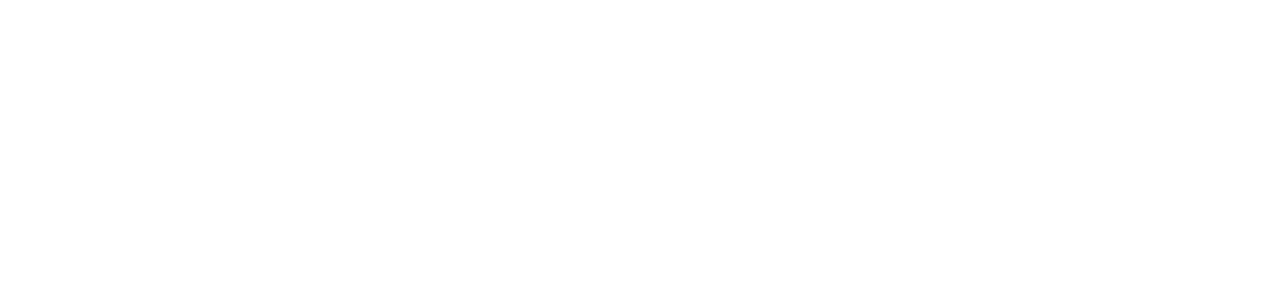
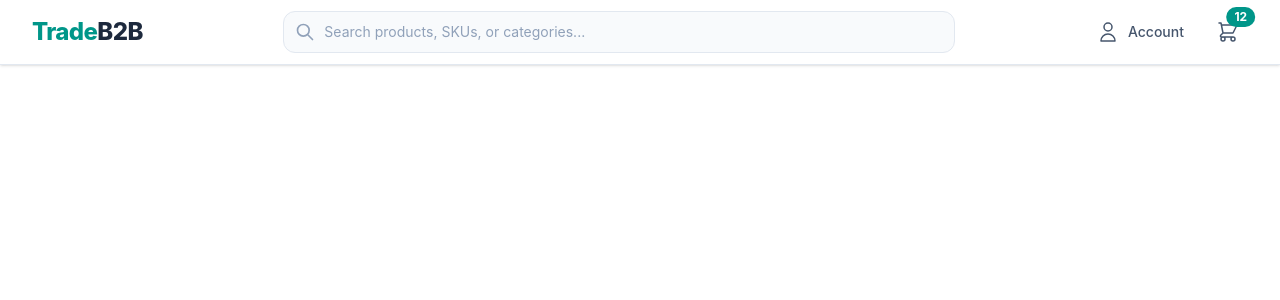
Before and after one commit to RonakDutta/wholesale-product, a React (Vite) app in the folder client/: page / in a window 1280 px wide. Shown: the top 300 px of the page. Built offline with nearby package versions, Linux system fonts and the light colour scheme.

Commit message:
First client commit

```diff
--- a/client/package.json
+++ b/client/package.json
@@ -13,6 +13,8 @@
     "@tailwindcss/vite": "^4.3.2",
     "react": "^19.2.7",
     "react-dom": "^19.2.7",
+    "react-router": "^7.18.1",
+    "react-router-dom": "^7.18.1",
     "tailwindcss": "^4.3.2"
   },
   "devDependencies": {
--- a/client/src/App.jsx
+++ b/client/src/App.jsx
@@ -1,5 +1,11 @@
+import Mainlayout from "./layouts/Mainlayout";
+
 function App() {
-  return <div></div>;
+  return (
+    <div>
+      <Mainlayout />
+    </div>
+  );
 }
 
 export default App;
--- /dev/null
+++ b/client/src/components/Navbar.jsx
@@ -0,0 +1,88 @@
+import React from "react";
+
+export default function Navbar() {
+  return (
+    <header className="sticky top-0 z-50 w-full bg-white border-b border-slate-200 shadow-sm">
+      <div className="max-w-7xl mx-auto px-4 sm:px-6 lg:px-8">
+        <div className="flex justify-between items-center h-16">
+          {/* Logo Section */}
+          <div className="shrink-0 flex items-center cursor-pointer">
+            <span className="text-2xl font-extrabold text-teal-600 tracking-tight">
+              Trade<span className="text-slate-800">B2B</span>
+            </span>
+          </div>
+
+          {/* Center Search Bar (Crucial for Grocery/Wholesale layouts) */}
+          <div className="flex-1 max-w-2xl mx-8 hidden md:block">
+            <div className="relative group">
+              <div className="absolute inset-y-0 left-0 pl-3 flex items-center pointer-events-none">
+                <svg
+                  className="h-5 w-5 text-slate-400 group-focus-within:text-teal-600 transition-colors"
+                  fill="none"
+                  viewBox="0 0 24 24"
+                  stroke="currentColor"
+                >
+                  <path
+                    strokeLinecap="round"
+                    strokeLinejoin="round"
+                    strokeWidth={2}
+                    d="M21 21l-6-6m2-5a7 7 0 11-14 0 7 7 0 0114 0z"
+                  />
+                </svg>
+              </div>
+              <input
+                type="text"
+                className="block w-full pl-10 pr-3 py-2.5 border border-slate-200 rounded-xl leading-5 bg-slate-50 text-slate-700 placeholder-slate-400 focus:outline-none focus:bg-white focus:ring-2 focus:ring-teal-500 focus:border-teal-500 transition-all duration-200 sm:text-sm"
+                placeholder="Search products, SKUs, or categories..."
+              />
+            </div>
+          </div>
+
+          {/* Right Actions Section */}
+          <div className="flex items-center space-x-6">
+            {/* Account / User */}
+            <button className="flex items-center text-slate-600 hover:text-teal-600 transition-colors">
+              <svg
+                className="h-6 w-6"
+                fill="none"
+                viewBox="0 0 24 24"
+                stroke="currentColor"
+              >
+                <path
+                  strokeLinecap="round"
+                  strokeLinejoin="round"
+                  strokeWidth={1.5}
+                  d="M16 7a4 4 0 11-8 0 4 4 0 018 0zM12 14a7 7 0 00-7 7h14a7 7 0 00-7-7z"
+                />
+              </svg>
+              <span className="ml-2 text-sm font-medium hidden lg:block">
+                Account
+              </span>
+            </button>
+
+            {/* Cart with Notification Badge */}
+            <button className="relative p-2 text-slate-600 hover:text-teal-600 transition-colors">
+              <svg
+                className="h-6 w-6"
+                fill="none"
+                viewBox="0 0 24 24"
+                stroke="currentColor"
+              >
+                <path
+                  strokeLinecap="round"
+                  strokeLinejoin="round"
+                  strokeWidth={1.5}
+                  d="M3 3h2l.4 2M7 13h10l4-8H5.4M7 13L5.4 5M7 13l-2.293 2.293c-.63.63-.184 1.707.707 1.707H17m0 0a2 2 0 100 4 2 2 0 000-4zm-8 2a2 2 0 11-4 0 2 2 0 014 0z"
+                />
+              </svg>
+              {/* Teal Badge */}
+              <span className="absolute top-0 right-0 inline-flex items-center justify-center px-2 py-1 text-xs font-bold leading-none text-white transform translate-x-1/4 -translate-y-1/4 bg-teal-600 rounded-full">
+                12
+              </span>
+            </button>
+          </div>
+        </div>
+      </div>
+    </header>
+  );
+}
--- /dev/null
+++ b/client/src/layouts/Mainlayout.jsx
@@ -0,0 +1,12 @@
+import { Outlet } from "react-router";
+import Navbar from "../components/Navbar";
+
+function Mainlayout() {
+  return (
+    <div>
+      <Navbar />
+    </div>
+  );
+}
+
+export default Mainlayout;
--- a/client/vite.config.js
+++ b/client/vite.config.js
@@ -1,6 +1,7 @@
 import { defineConfig } from "vite";
 import react, { reactCompilerPreset } from "@vitejs/plugin-react";
 import babel from "@rolldown/plugin-babel";
+import tailwindcss from "@tailwindcss/vite";
 
 // https://vite.dev/config/
 export default defineConfig({
```
Also changed, not shown: 1 other file (tests, documents, lock files or other folders).
